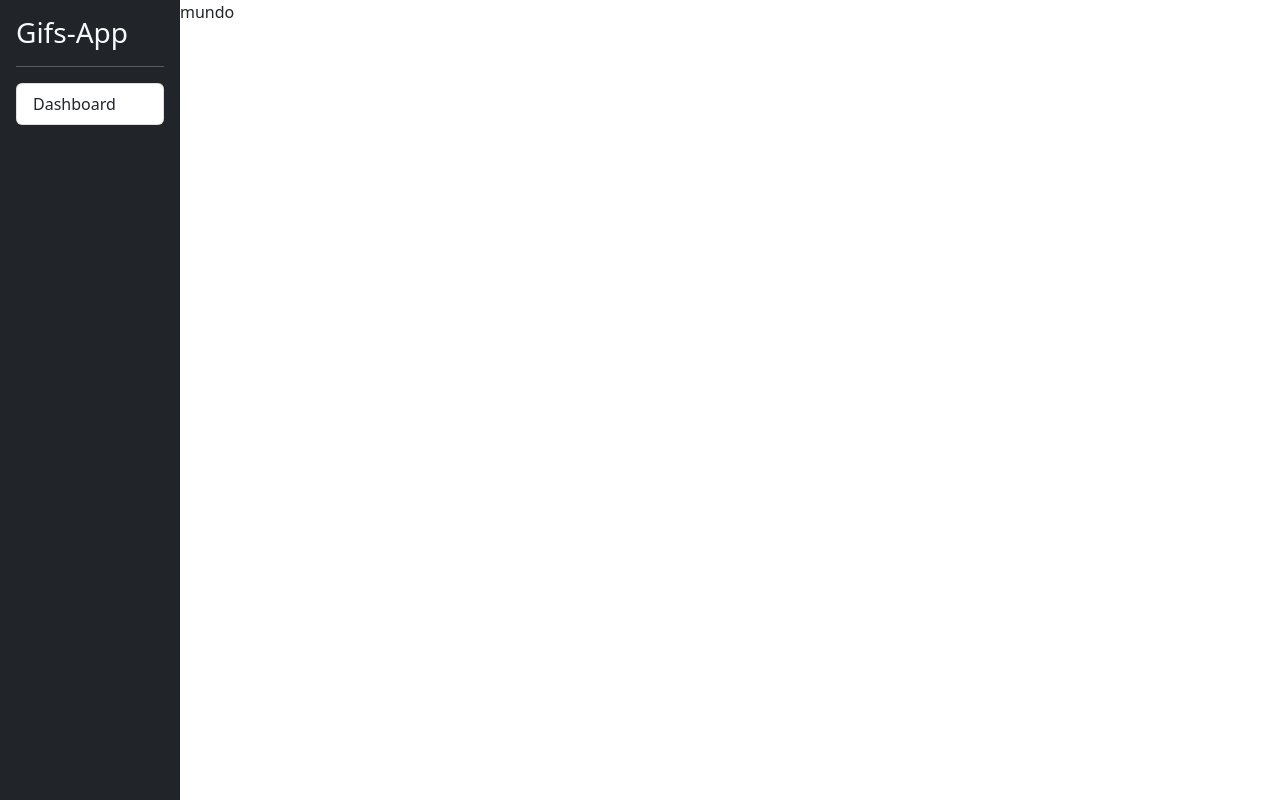
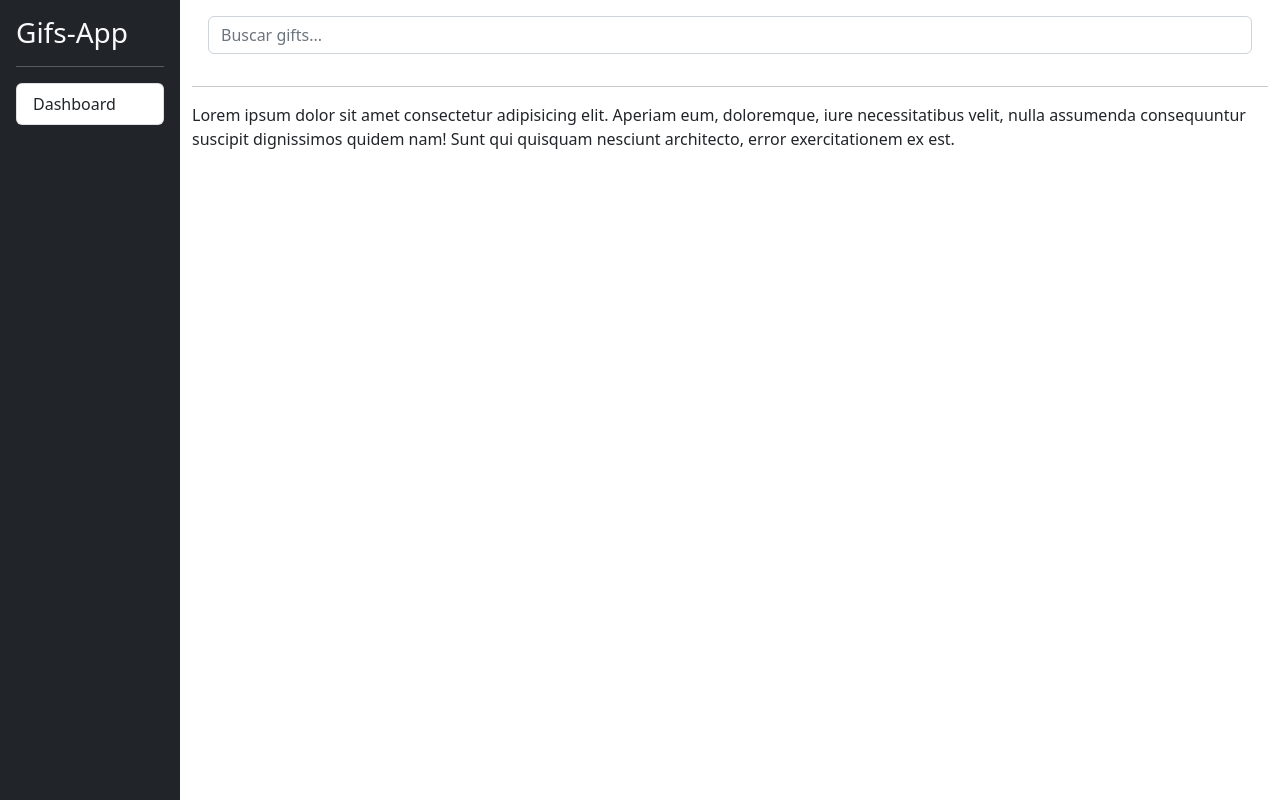
Before and after one commit to serdel1979/memes-angular, an Angular app: page / in a window 1280 px wide. Built offline with nearby package versions, Linux system fonts and the light colour scheme.

Commit message:
haciendo dashboard

```diff
--- a/src/app/app.component.html
+++ b/src/app/app.component.html
@@ -1,5 +1,7 @@
 <div class="d-flex">
   <!--la clase d-flex pone los div de adentro uno al lado del otro-->
+
+  <!-- sidebar -->
   <div class="bg-dark border-right p-3" id="sidebar">
     <h3 class="text-light">
       Gifs-App
@@ -12,8 +14,21 @@
       </a>
     </div>
   </div>
-  <div>
-    mundo
+
+   <!--fin sidebar -->
+  <div class="container">
+    <div class="row p-3">
+      <div class="col">
+        <input type="text" class="form-control" placeholder="Buscar gifts...">
+      </div>
+    </div>
+
+    <hr />
+    <div class="row">
+      <div class="col">
+        Lorem ipsum dolor sit amet consectetur adipisicing elit. Aperiam eum, doloremque, iure necessitatibus velit, nulla assumenda consequuntur suscipit dignissimos quidem nam! Sunt qui quisquam nesciunt architecto, error exercitationem ex est.
+      </div>
+    </div>
   </div>
 
 </div>
```
